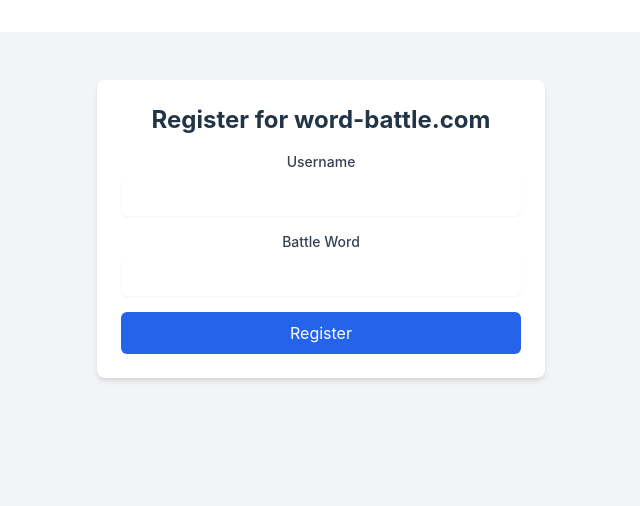
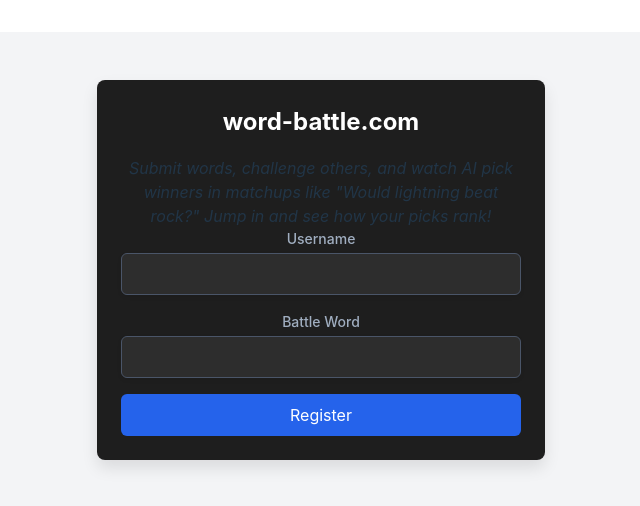
Before and after one commit to BenLirio/word-battle, a React (Vite) app in the folder word-battle/: page / in a window 1280 px wide. Shown: the top 506 px of the page, without its empty margins (319-959 px from the left). Built offline with nearby package versions, Linux system fonts and the light colour scheme.

Commit message:
fix registration form

```diff
--- /dev/null
+++ b/word-battle/src/components/ui/Register.module.css
@@ -0,0 +1,58 @@
+.container {
+  max-width: 28rem;
+  margin: 0 auto;
+  padding: 1.5rem;
+  background-color: #1e1e1e; /* Dark background */
+  border-radius: 0.5rem;
+  box-shadow: 0 0.5rem 1rem rgba(0, 0, 0, 0.1);
+}
+
+.title {
+  font-size: 1.5rem;
+  font-weight: bold;
+  margin-bottom: 1rem;
+  color: #ffffff; /* Light text */
+}
+
+.form {
+  display: flex;
+  flex-direction: column;
+  gap: 1rem;
+}
+
+.label {
+  display: block;
+  font-size: 0.875rem;
+  font-weight: 500;
+  color: #a0aec0; /* Light gray text */
+}
+
+.input {
+  margin-top: 0.25rem;
+  display: block;
+  width: 100%;
+  border-radius: 0.375rem;
+  border: 1px solid #4a5568; /* Dark gray border */
+  box-shadow: 0 0.125rem 0.25rem rgba(0, 0, 0, 0.075);
+  padding: 0.5rem;
+  background-color: #2d2d2d; /* Dark input background */
+  color: #ffffff; /* Light text */
+}
+
+.button {
+  width: 100%;
+  background-color: #2563eb;
+  color: white;
+  padding: 0.5rem;
+  border-radius: 0.375rem;
+  text-align: center;
+  cursor: pointer;
+}
+
+.button:hover {
+  background-color: #1d4ed8;
+}
+
+.button:disabled {
+  opacity: 0.5;
+}
--- a/word-battle/src/components/ui/RegisterForm.tsx
+++ b/word-battle/src/components/ui/RegisterForm.tsx
@@ -9,6 +9,11 @@ import {
 import { FormData, RegistrationFormProps } from "../../types";
 import { Alert, AlertDescription } from "./alert";
 import { DOMAIN, PROTOCOL } from "../../constants";
+import styles from "./Register.module.css";
+
+const DESCRIPTION = `
+Submit words, challenge others, and watch AI pick winners in matchups like "Would lightning beat rock?" Jump in and see how your picks rank!
+  `;
 
 const registerUser = async (
   req: RegisterUserRequest
@@ -63,16 +68,17 @@ export const RegistrationForm: React.FC<RegistrationFormProps> = ({
   };
 
   return (
-    <div className="max-w-md mx-auto p-6 bg-white rounded-lg shadow-md">
-      <h2 className="text-2xl font-bold mb-4">Register for word-battle.com</h2>
-      <form onSubmit={handleSubmit} className="space-y-4">
+    <div className={styles.container}>
+      <h2 className={styles.title}>word-battle.com</h2>
+      <p className={styles.description}>
+        <em>{DESCRIPTION}</em>
+      </p>
+      <form onSubmit={handleSubmit} className={styles.form}>
         <div>
-          <label className="block text-sm font-medium text-gray-700">
-            Username
-          </label>
+          <label className={styles.label}>Username</label>
           <input
             type="text"
-            className="mt-1 block w-full rounded-md border-gray-300 shadow-sm p-2"
+            className={styles.input}
             value={formData.username}
             onChange={(e) =>
               setFormData((prev) => ({ ...prev, username: e.target.value }))
@@ -81,12 +87,10 @@ export const RegistrationForm: React.FC<RegistrationFormProps> = ({
           />
         </div>
         <div>
-          <label className="block text-sm font-medium text-gray-700">
-            Battle Word
-          </label>
+          <label className={styles.label}>Battle Word</label>
           <input
             type="text"
-            className="mt-1 block w-full rounded-md border-gray-300 shadow-sm p-2"
+            className={styles.input}
             value={formData.word}
             onChange={(e) =>
               setFormData((prev) => ({ ...prev, word: e.target.value }))
@@ -99,11 +103,7 @@ export const RegistrationForm: React.FC<RegistrationFormProps> = ({
             <AlertDescription>{error}</AlertDescription>
           </Alert>
         )}
-        <button
-          type="submit"
-          disabled={isLoading}
-          className="w-full bg-blue-600 text-white p-2 rounded-md hover:bg-blue-700 disabled:opacity-50"
-        >
+        <button type="submit" disabled={isLoading} className={styles.button}>
           {isLoading ? "Registering..." : "Register"}
         </button>
       </form>
```
